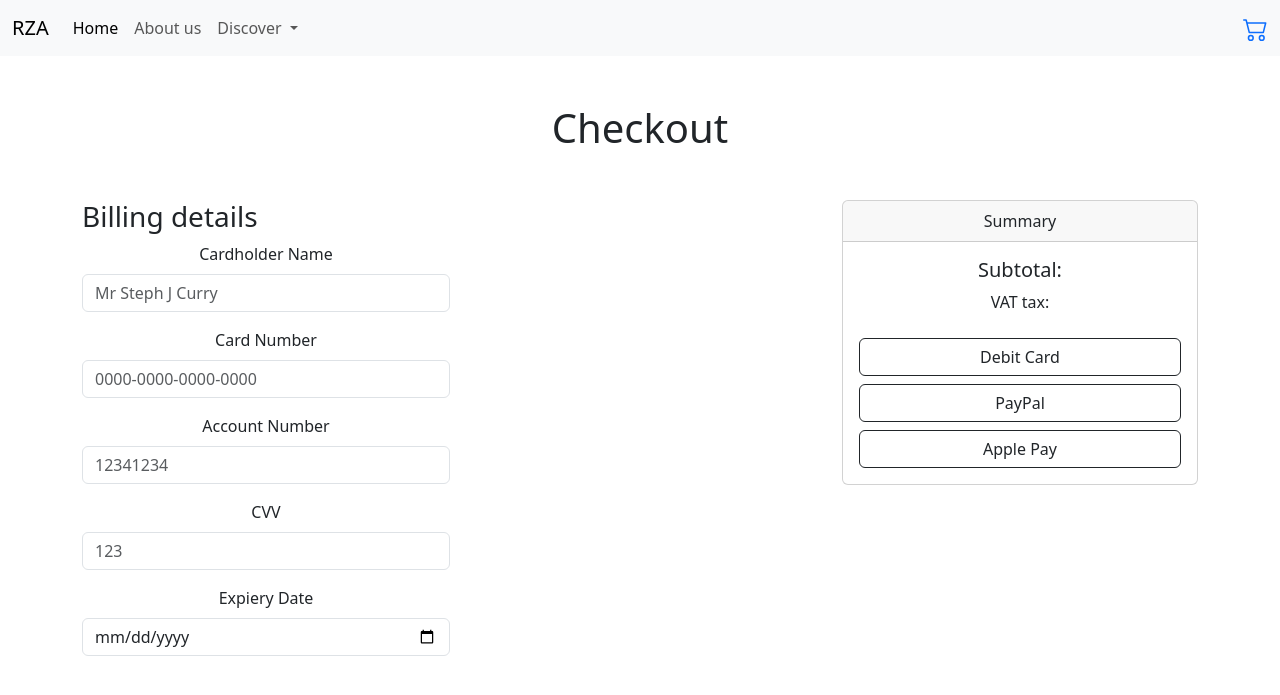
After one commit to Vasilian05/Zoo-bookings, a PHP site: page /checkout.php in a window 1280 px wide. The commit adds this page. Shown: the top 695 px of the page. Run offline with PHP 8.4, Linux system fonts and the light colour scheme.

Commit message:
checkout html
checkout

```diff
--- a/cart.php
+++ b/cart.php
@@ -54,7 +54,7 @@ $tickets = $_SESSION['Cart'];
       <div class="card-body">
           <h5 class="card-title">Subtotal:</h5>
           <p class="card-text">VAT tax:</p>
-          <a href="#" class="btn btn-outline-dark w-100">Checkout</a>
+          <a href="checkout.php" class="btn btn-outline-dark w-100">Checkout</a>
       </div>
 </div>
 </div>
--- /dev/null
+++ b/checkout.php
@@ -0,0 +1,56 @@
+<?php include 'includes/header.php'?>
+
+
+
+
+<h1 class="text-center mt-5">Checkout</h1>
+<div class="container text-center mt-5">
+
+
+<div class="row align-items-start">
+  <div class="col-8">
+    <h3 class="text-start">Billing details</h3>
+    <form  class="w-50 mt-2"method="POST">
+
+    <div class="mb-3">
+        <label class="form-label">Cardholder Name</label>
+        <input name="card_holder" required type="text" class="form-control" aria-describedby="emailHelp" placeholder="Mr Steph J Curry">
+    </div>
+    <div class="mb-3">
+        <label class="form-label">Card Number</label>
+        <input name="email" required type="email" class="form-control" aria-describedby="emailHelp" placeholder="0000-0000-0000-0000">
+    </div>
+    <div class="mb-3">
+        <label class="form-label">Account Number</label>
+        <input name="acc_num" required type="text" class="form-control" aria-describedby="emailHelp" placeholder="12341234">
+    </div>
+    <div class="mb-3">
+        <label class="form-label">CVV</label>
+        <input name="cvv" required type="text" class="form-control" aria-describedby="emailHelp" placeholder="123">
+    </div>
+    <div class="mb-3">
+        <label class="form-label">Expiery Date</label>
+        <input name="exp_date" required type="date" class="form-control"  placeholder="00/00">
+    </div>
+    </form>
+  </div>
+
+  <div class="col-4">
+  <div class="card">
+      <div class="card-header">
+          Summary
+      </div>
+      <div class="card-body">
+          <h5 class="card-title">Subtotal:</h5>
+          <p class="card-text">VAT tax:</p>
+          <button name="submit"type="submit" class="btn btn-outline-dark w-100 mt-2">Debit Card</button>
+          <button name="submit"type="submit" class="btn btn-outline-dark w-100 mt-2">PayPal</button>
+          <button name="submit"type="submit" class="btn btn-outline-dark w-100 mt-2">Apple Pay</button>
+      </div>
+</div>
+</div>
+</div>
+
+
+
+<?php include 'includes/footer.php'?>
--- a/includes/header.php
+++ b/includes/header.php
@@ -19,7 +19,7 @@
     <div class="collapse navbar-collapse" id="navbarNavDropdown">
       <ul class="navbar-nav">
         <li class="nav-item">
-          <a class="nav-link active" aria-current="page" href="#">Home</a>
+          <a class="nav-link active" aria-current="page" href="index.php">Home</a>
         </li>
         <li class="nav-item">
           <a class="nav-link" href="#">About us</a>
@@ -29,7 +29,7 @@
             Discover
           </a>
           <ul class="dropdown-menu">
-            <li><a class="dropdown-item" href="#">Tickets</a></li>
+            <li><a class="dropdown-item" href="tickets.php">Tickets</a></li>
             <li><a class="dropdown-item" href="#">Hotel</a></li>
             <li><a class="dropdown-item" href="#">Annual tickets</a></li>
           </ul>
```
